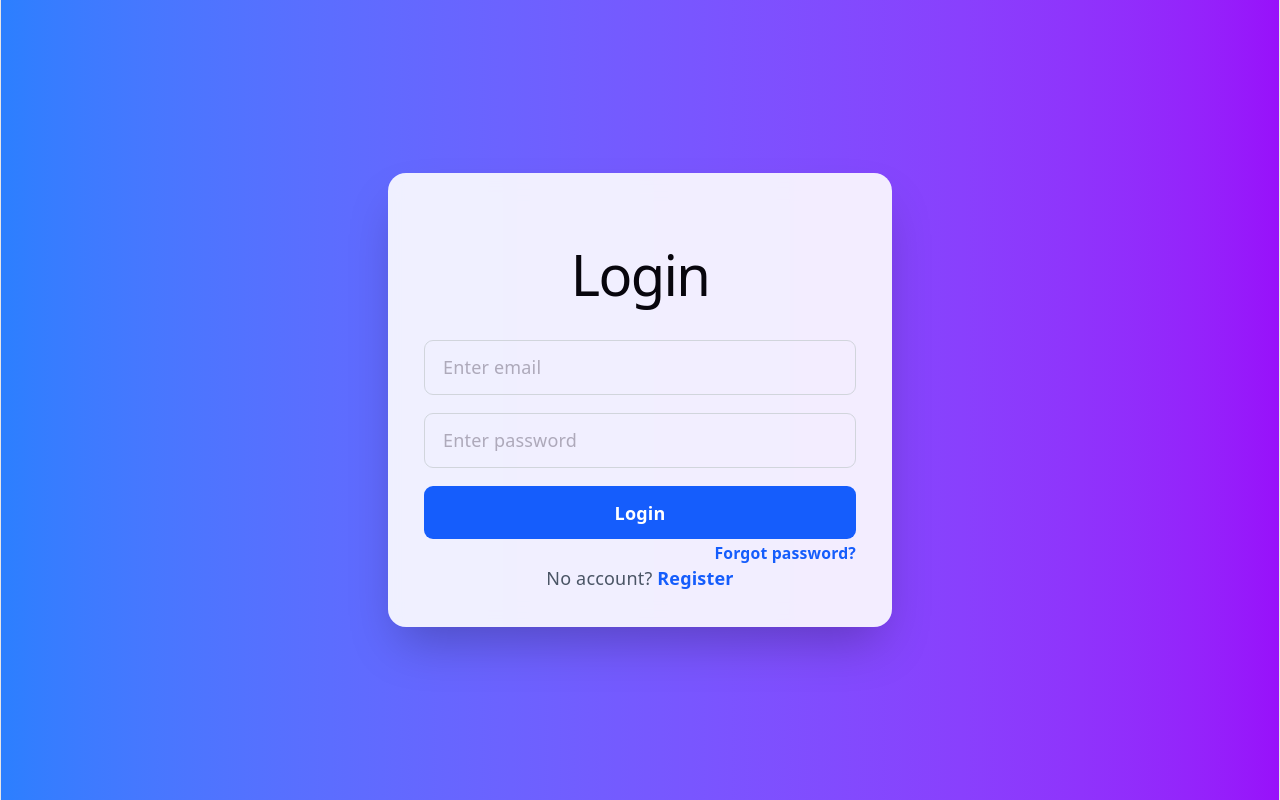
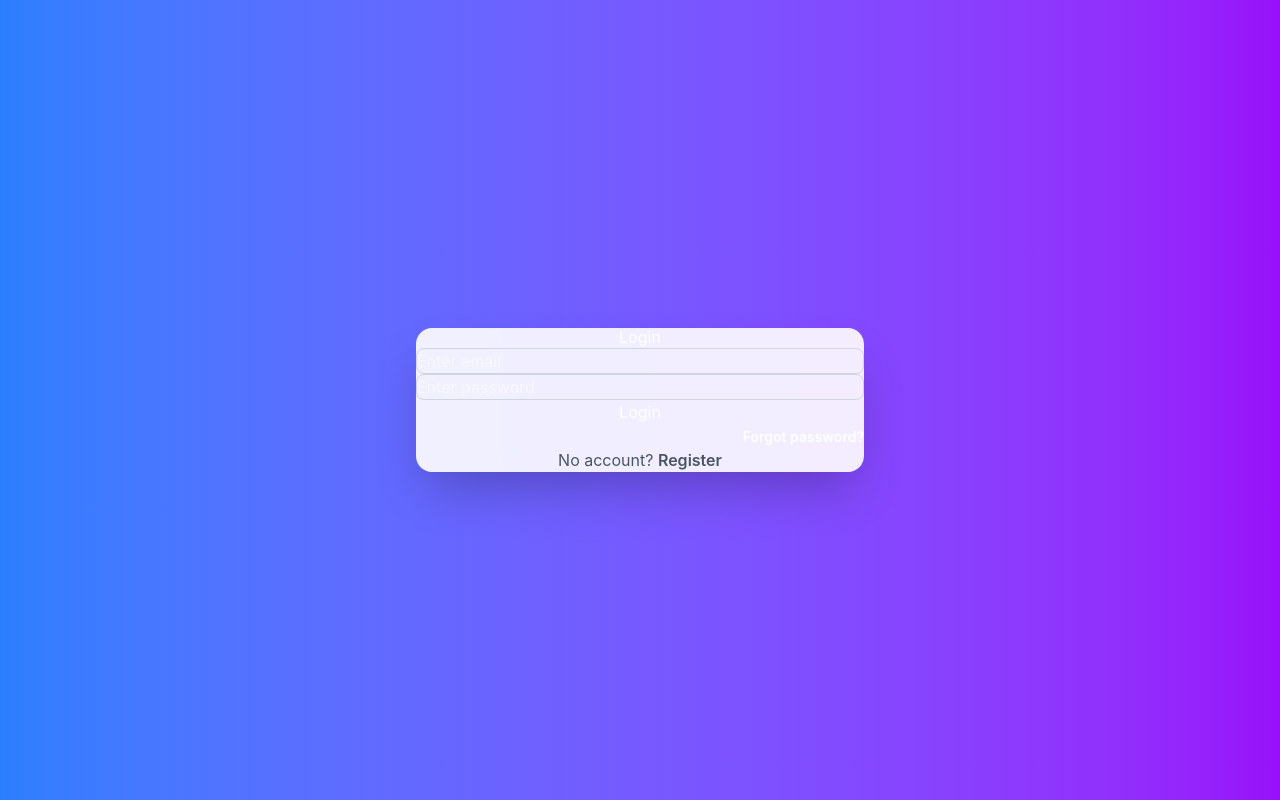
Before and after one commit to bino004/quiz-frontend, a React (Vite) app: page / in a window 1280 px wide. Built offline with nearby package versions, Linux system fonts and the light colour scheme.

Commit message:
index css updated

```diff
--- a/src/index.css
+++ b/src/index.css
@@ -1,112 +1,177 @@
 @import "tailwindcss";
-:root {
-  --text: #6b6375;
-  --text-h: #08060d;
-  --bg: #fff;
-  --border: #e5e4e7;
-  --code-bg: #f4f3ec;
-  --accent: #aa3bff;
-  --accent-bg: rgba(170, 59, 255, 0.1);
-  --accent-border: rgba(170, 59, 255, 0.5);
-  --social-bg: rgba(244, 243, 236, 0.5);
-  --shadow:
-    rgba(0, 0, 0, 0.1) 0 10px 15px -3px, rgba(0, 0, 0, 0.05) 0 4px 6px -2px;
 
-  --sans: system-ui, 'Segoe UI', Roboto, sans-serif;
-  --heading: system-ui, 'Segoe UI', Roboto, sans-serif;
-  --mono: ui-monospace, Consolas, monospace;
+/* ==========================
+   RESET
+========================== */
+*,
+*::before,
+*::after {
+  margin: 0;
+  padding: 0;
+  box-sizing: border-box;
+}
 
-  font: 18px/145% var(--sans);
-  letter-spacing: 0.18px;
-  color-scheme: light dark;
-  color: var(--text);
-  background: var(--bg);
-  font-synthesis: none;
+/* ==========================
+   HTML + BODY
+========================== */
+html {
+  scroll-behavior: smooth;
+}
+
+html,
+body,
+#root {
+  width: 100%;
+  min-height: 100vh;
+}
+
+body {
+  font-family:
+    Inter,
+    system-ui,
+    -apple-system,
+    BlinkMacSystemFont,
+    "Segoe UI",
+    sans-serif;
+
+  background: #020617;
+  color: #ffffff;
+  overflow-x: hidden;
+
   text-rendering: optimizeLegibility;
   -webkit-font-smoothing: antialiased;
   -moz-osx-font-smoothing: grayscale;
-
-  @media (max-width: 1024px) {
-    font-size: 16px;
-  }
 }
 
-@media (prefers-color-scheme: dark) {
-  :root {
-    --text: #9ca3af;
-    --text-h: #f3f4f6;
-    --bg: #16171d;
-    --border: #2e303a;
-    --code-bg: #1f2028;
-    --accent: #c084fc;
-    --accent-bg: rgba(192, 132, 252, 0.15);
-    --accent-border: rgba(192, 132, 252, 0.5);
-    --social-bg: rgba(47, 48, 58, 0.5);
-    --shadow:
-      rgba(0, 0, 0, 0.4) 0 10px 15px -3px, rgba(0, 0, 0, 0.25) 0 4px 6px -2px;
-  }
-
-  #social .button-icon {
-    filter: invert(1) brightness(2);
-  }
+/* ==========================
+   ROOT
+========================== */
+#root {
+  width: 100%;
 }
 
-body {
-  margin: 0;
-}
-
-#root {
-  width: 100%;
-  max-width: 100%;
-  margin: 0 auto;
-  text-align: center;
-  border-inline: 1px solid var(--border);
-  min-height: 100svh;
-  display: flex;
-  flex-direction: column;
-  box-sizing: border-box;
-}
-
+/* ==========================
+   TYPOGRAPHY RESET
+========================== */
 h1,
-h2 {
-  font-family: var(--heading);
-  font-weight: 500;
-  color: var(--text-h);
-}
-
-h1 {
-  font-size: 56px;
-  letter-spacing: -1.68px;
-  margin: 32px 0;
-  @media (max-width: 1024px) {
-    font-size: 36px;
-    margin: 20px 0;
-  }
-}
-h2 {
-  font-size: 24px;
-  line-height: 118%;
-  letter-spacing: -0.24px;
-  margin: 0 0 8px;
-  @media (max-width: 1024px) {
-    font-size: 20px;
-  }
-}
+h2,
+h3,
+h4,
+h5,
+h6,
 p {
   margin: 0;
 }
 
-code,
-.counter {
-  font-family: var(--mono);
-  display: inline-flex;
-  border-radius: 4px;
-  color: var(--text-h);
+/* Prevent Tailwind override issues */
+h1,
+h2,
+h3,
+h4,
+h5,
+h6 {
+  font-size: inherit;
+  font-weight: inherit;
+  color: inherit;
 }
 
-code {
-  font-size: 15px;
-  line-height: 135%;
-  padding: 4px 8px;
-  background: var(--code-bg);
+/* ==========================
+   LINKS
+========================== */
+a {
+  text-decoration: none;
+  color: inherit;
 }
+
+/* ==========================
+   BUTTONS
+========================== */
+button {
+  border: none;
+  background: none;
+  font: inherit;
+  cursor: pointer;
+}
+
+/* ==========================
+   INPUTS
+========================== */
+input,
+textarea,
+select {
+  font: inherit;
+  outline: none;
+}
+
+/* ==========================
+   IMAGES
+========================== */
+img {
+  display: block;
+  max-width: 100%;
+}
+
+/* ==========================
+   TEXT SELECTION
+========================== */
+::selection {
+  background: rgba(59, 130, 246, 0.35);
+  color: white;
+}
+
+/* ==========================
+   SCROLLBAR
+========================== */
+::-webkit-scrollbar {
+  width: 10px;
+}
+
+::-webkit-scrollbar-track {
+  background: #0f172a;
+}
+
+::-webkit-scrollbar-thumb {
+  background: linear-gradient(
+    to bottom,
+    rgba(59, 130, 246, 0.8),
+    rgba(168, 85, 247, 0.8)
+  );
+  border-radius: 999px;
+}
+
+::-webkit-scrollbar-thumb:hover {
+  background: linear-gradient(
+    to bottom,
+    rgba(96, 165, 250, 1),
+    rgba(192, 132, 252, 1)
+  );
+}
+
+/* ==========================
+   GLASS EFFECT
+========================== */
+.glass {
+  background: rgba(255, 255, 255, 0.08);
+  backdrop-filter: blur(18px);
+  -webkit-backdrop-filter: blur(18px);
+  border: 1px solid rgba(255, 255, 255, 0.08);
+}
+
+/* ==========================
+   ANIMATIONS
+========================== */
+@keyframes fadeIn {
+  from {
+    opacity: 0;
+    transform: translateY(14px);
+  }
+
+  to {
+    opacity: 1;
+    transform: translateY(0);
+  }
+}
+
+.fade-in {
+  animation: fadeIn 0.45s ease forwards;
+}
```
